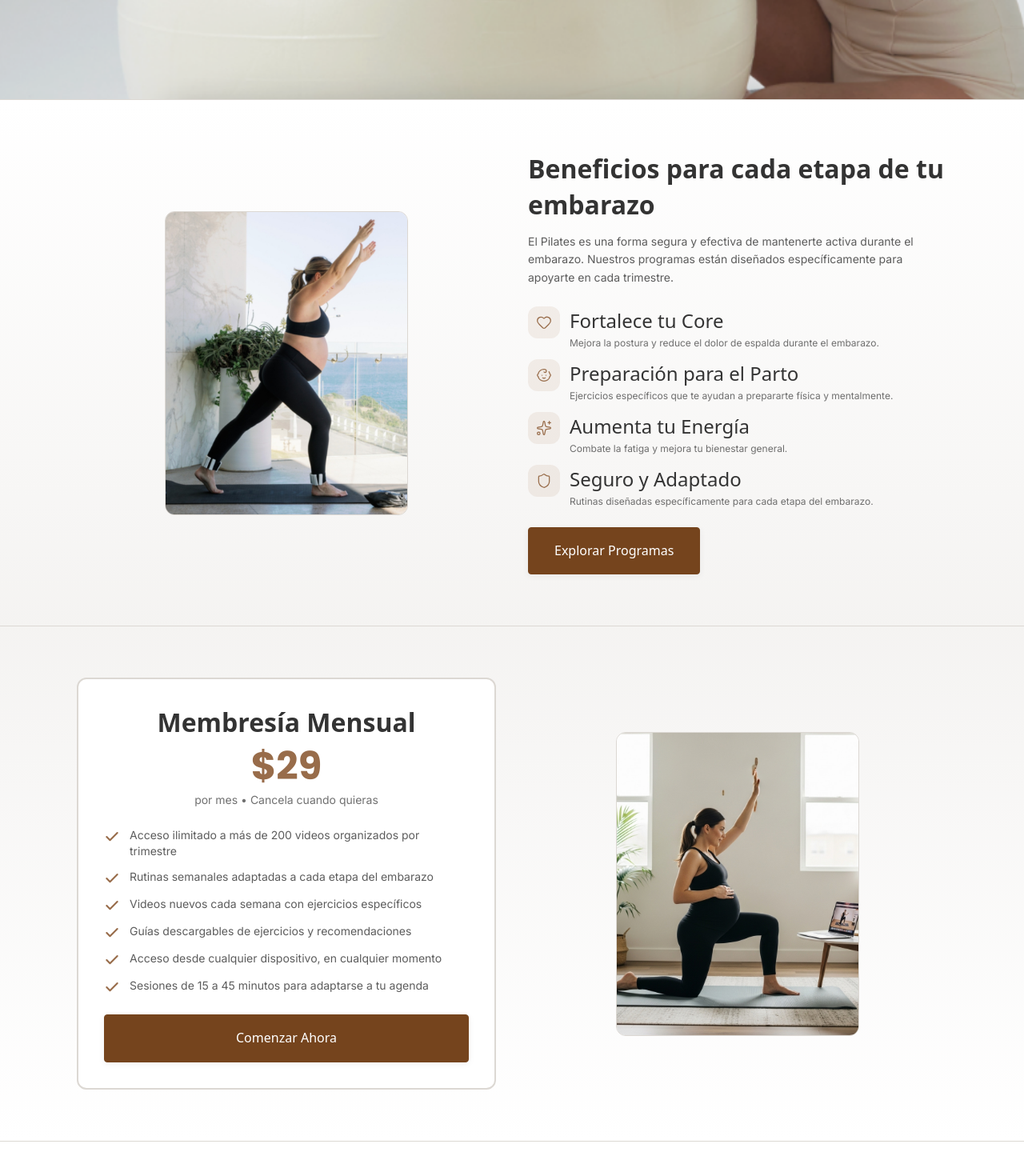
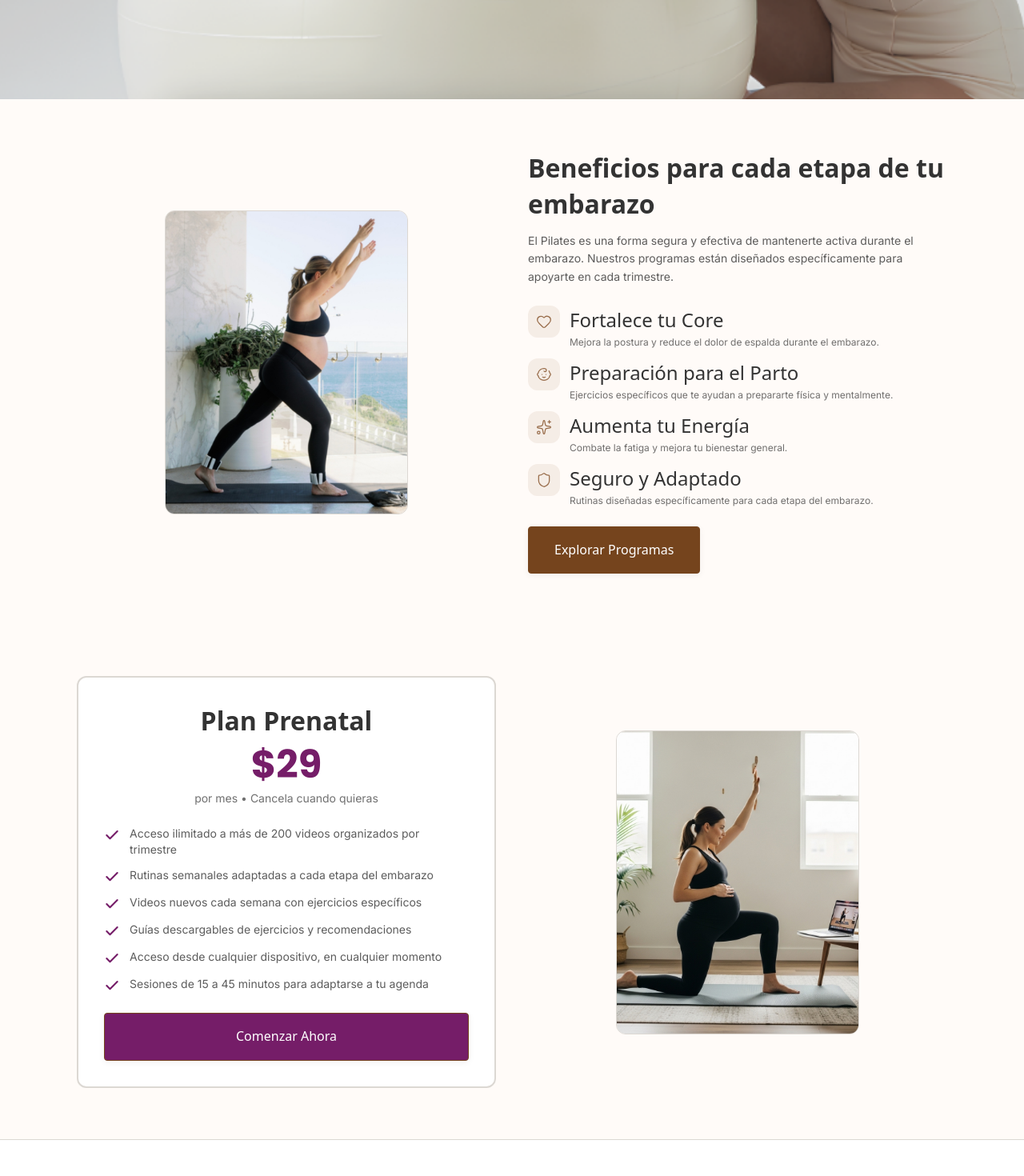
Before and after one commit to matiasreta/pilates-platform, a Next.js app: page / in a window 1280 px wide. Shown: the part 740-2210 px from the top of the page at 80% size. Built offline with nearby package versions, Linux system fonts and the light colour scheme.

Commit message:
new design

```diff
--- a/src/app/globals.css
+++ b/src/app/globals.css
@@ -295,6 +295,21 @@ h4 {
    BUTTON STYLES
    ============================================ */
 
+.btn-accent {
+  background-color: #751D68;
+  color: var(--color-blanco);
+  border: 1px solid var(--color-bronce-envejecido);
+  border-radius: var(--radius-sm);
+  padding: 16px 32px;
+  font-weight: 500;
+  font-size: 16px;
+  transition: all var(--duration-base) var(--ease-out);
+  cursor: pointer;
+  display: inline-block;
+  text-align: center;
+  box-shadow: var(--shadow-sm);
+}
+
 .btn-primary {
   background-color: var(--color-bronce-envejecido);
   color: var(--color-blanco);
--- a/src/app/page.tsx
+++ b/src/app/page.tsx
@@ -4,16 +4,17 @@ import Pricing from '@/components/Pricing';
 import FAQ from '@/components/FAQ';
 
 
+import Footer from '@/components/Footer';
+
 export default function Home() {
   return (
-    <main className="min-h-screen">
+    <div className="min-h-screen">
       <Hero />
-      <div className="border-t border-[#DCD8D3]" />
       <Benefits />
-      <div className="border-t border-[#DCD8D3]" />
       <Pricing />
       <div className="border-t border-[#DCD8D3]" />
       <FAQ />
-    </main>
+      <Footer />
+    </div>
   );
 }
--- a/src/components/Benefits.tsx
+++ b/src/components/Benefits.tsx
@@ -30,7 +30,7 @@ const benefits = [
 
 export default function Benefits() {
     return (
-        <section className="relative bg-gradient-to-b from-white to-[#DCD8D3]/30 py-12 lg:py-16">
+        <section className="relative bg-[#FFFBF8] py-12 lg:py-16">
             <div className="mx-auto max-w-6xl px-6 lg:px-8">
                 <div className="grid gap-8 lg:grid-cols-2 lg:gap-10 items-center">
                     {/* Image Side */}
--- /dev/null
+++ b/src/components/Footer.tsx
@@ -0,0 +1,17 @@
+'use client';
+
+import React from 'react';
+
+export default function Footer() {
+    const currentYear = new Date().getFullYear();
+
+    return (
+        <footer className="w-full bg-white border-t border-[#DCD8D3] py-8">
+            <div className="mx-auto max-w-6xl px-6 lg:px-8 flex flex-col items-center justify-center text-center">
+                <p className="text-sm text-[#6B6B6B] font-[family-name:var(--font-inter)]">
+                    &copy; {currentYear} Pilates Platform. Todos los derechos reservados.
+                </p>
+            </div>
+        </footer>
+    );
+}
--- a/src/components/Hero.tsx
+++ b/src/components/Hero.tsx
@@ -10,8 +10,8 @@ export default function Hero() {
             {/* Background Image */}
             <div className="absolute inset-0">
                 <Image
-                    src="/hero-bg-new.png"
-                    alt="Background"
+                    src="/hero-bg-latest.png"
+                    alt="Luciana instructora de pilates con pelota"
                     fill
                     className="object-cover object-center"
                     priority
--- a/src/components/Pricing.tsx
+++ b/src/components/Pricing.tsx
@@ -16,7 +16,7 @@ const features = [
 
 export default function Pricing() {
     return (
-        <section id="pricing" className="relative bg-gradient-to-b from-[#DCD8D3]/30 to-white py-12 lg:py-16">
+        <section id="pricing" className="relative bg-[#FFFBF8] py-12 lg:py-16">
             <div className="mx-auto max-w-6xl px-6 lg:px-8">
                 <div className="grid gap-8 lg:grid-cols-2 lg:gap-10 items-center">
                     {/* Pricing Card */}
@@ -30,12 +30,12 @@ export default function Pricing() {
                         {/* Plan Header */}
                         <div className="text-center mb-6">
                             <h3 className="text-2xl font-bold mb-2 text-[#333333] font-[family-name:var(--font-poppins)]">
-                                Membresía Mensual
+                                Plan Prenatal
                             </h3>
 
                             {/* Price */}
                             <div className="mb-2">
-                                <span className="text-5xl font-bold text-[#986C4A] font-[family-name:var(--font-poppins)]">
+                                <span className="text-5xl font-bold text-[#751D68] font-[family-name:var(--font-poppins)]">
                                     $29
                                 </span>
                             </div>
@@ -57,7 +57,7 @@ export default function Pricing() {
                                     className="flex items-start gap-3"
                                 >
                                     <Check
-                                        className="w-5 h-5 shrink-0 mt-0.5 text-[#986C4A]"
+                                        className="w-5 h-5 shrink-0 mt-0.5 text-[#751D68]"
                                         strokeWidth={2.5}
                                     />
                                     <span className="text-sm text-[#333333]/80 font-[family-name:var(--font-inter)]">
@@ -76,7 +76,7 @@ export default function Pricing() {
                                 transition={{ duration: 0.5, delay: 0.5 }}
                                 whileHover={{ scale: 1.02 }}
                                 whileTap={{ scale: 0.98 }}
-                                className="btn-primary w-full flex items-center justify-center gap-2"
+                                className="btn-accent w-full flex items-center justify-center gap-2"
                             >
                                 Comenzar Ahora
                             </motion.button>
```
Also changed, not shown: public/hero-bg-latest.png (added).
